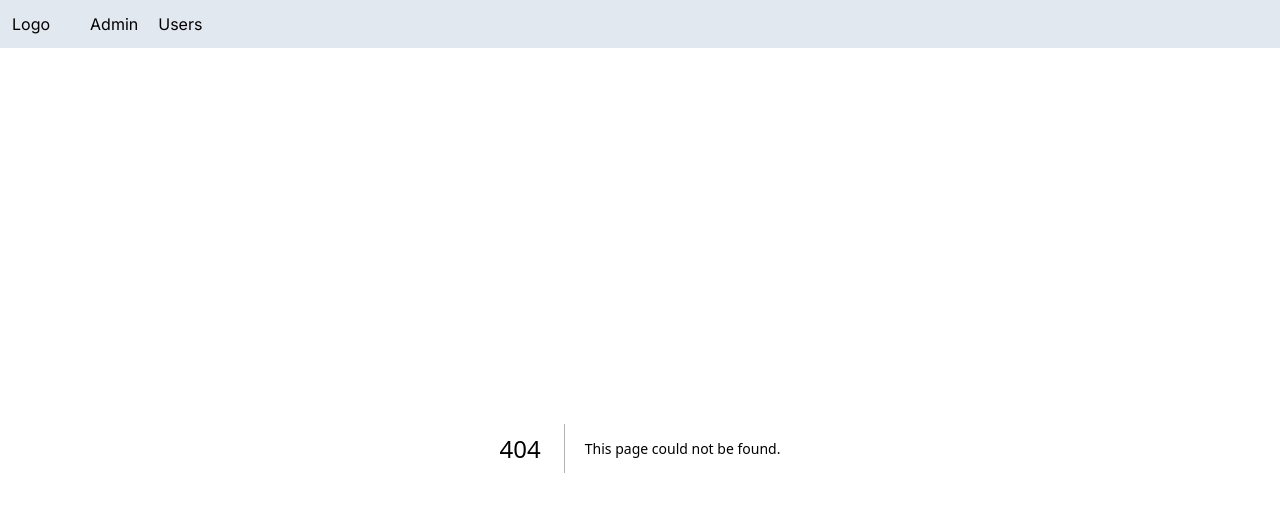
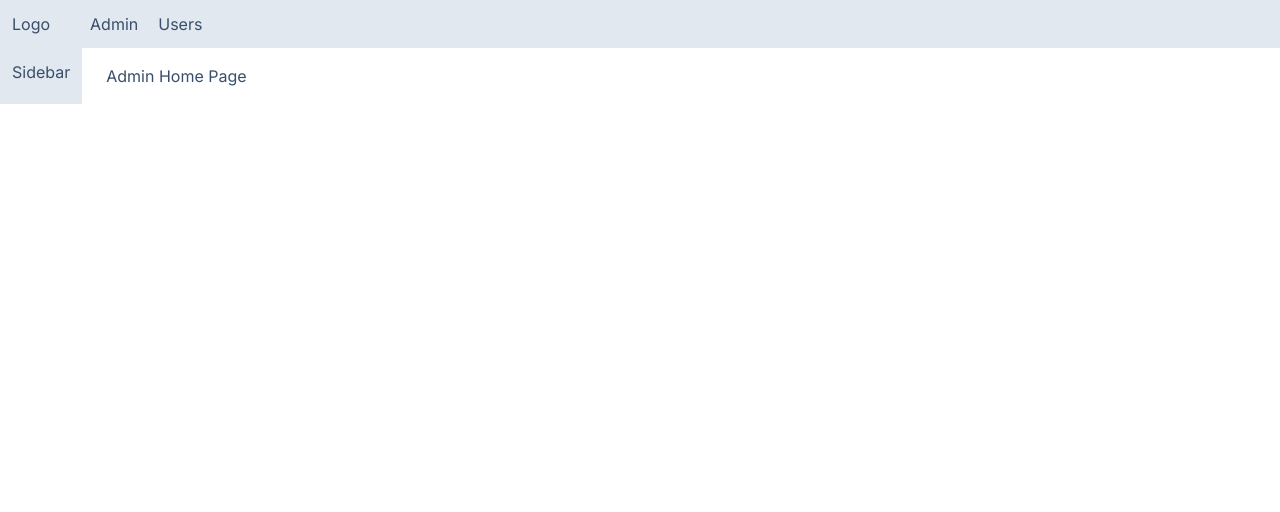
Before and after one commit to carlosalvarado1988/activity_tracker_nextjs_ts, a Next.js app: page /admin in a window 1280 px wide. Before the commit this address had no page. Shown: the top 512 px of the page. Built offline with nearby package versions, Linux system fonts and the light colour scheme.

Commit message:
adding admin page layout and base page

```diff
--- /dev/null
+++ b/app/admin/layout.tsx
@@ -0,0 +1,16 @@
+import React, { ReactNode } from "react";
+
+interface Props {
+  children: ReactNode;
+}
+
+const AdminLayout = ({ children }: Props) => {
+  return (
+    <div className="flex">
+      <aside className="p-3 mr-2 bg-slate-200">Sidebar</aside>
+      <div>{children}</div>
+    </div>
+  );
+};
+
+export default AdminLayout;
--- /dev/null
+++ b/app/admin/page.tsx
@@ -0,0 +1,7 @@
+import React from "react";
+
+const AdminHomePage = () => {
+  return <section>Admin Home Page</section>;
+};
+
+export default AdminHomePage;
```
